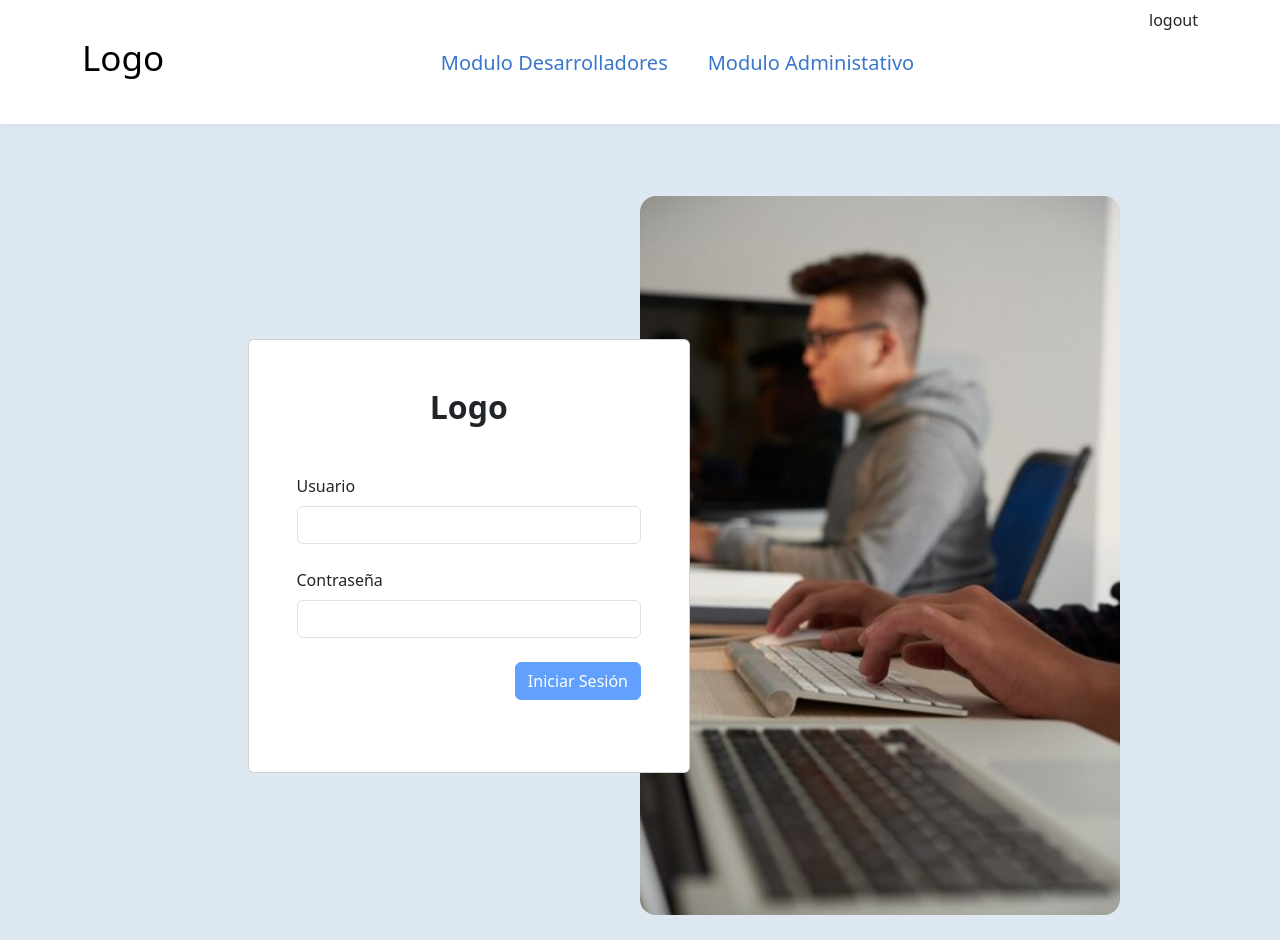
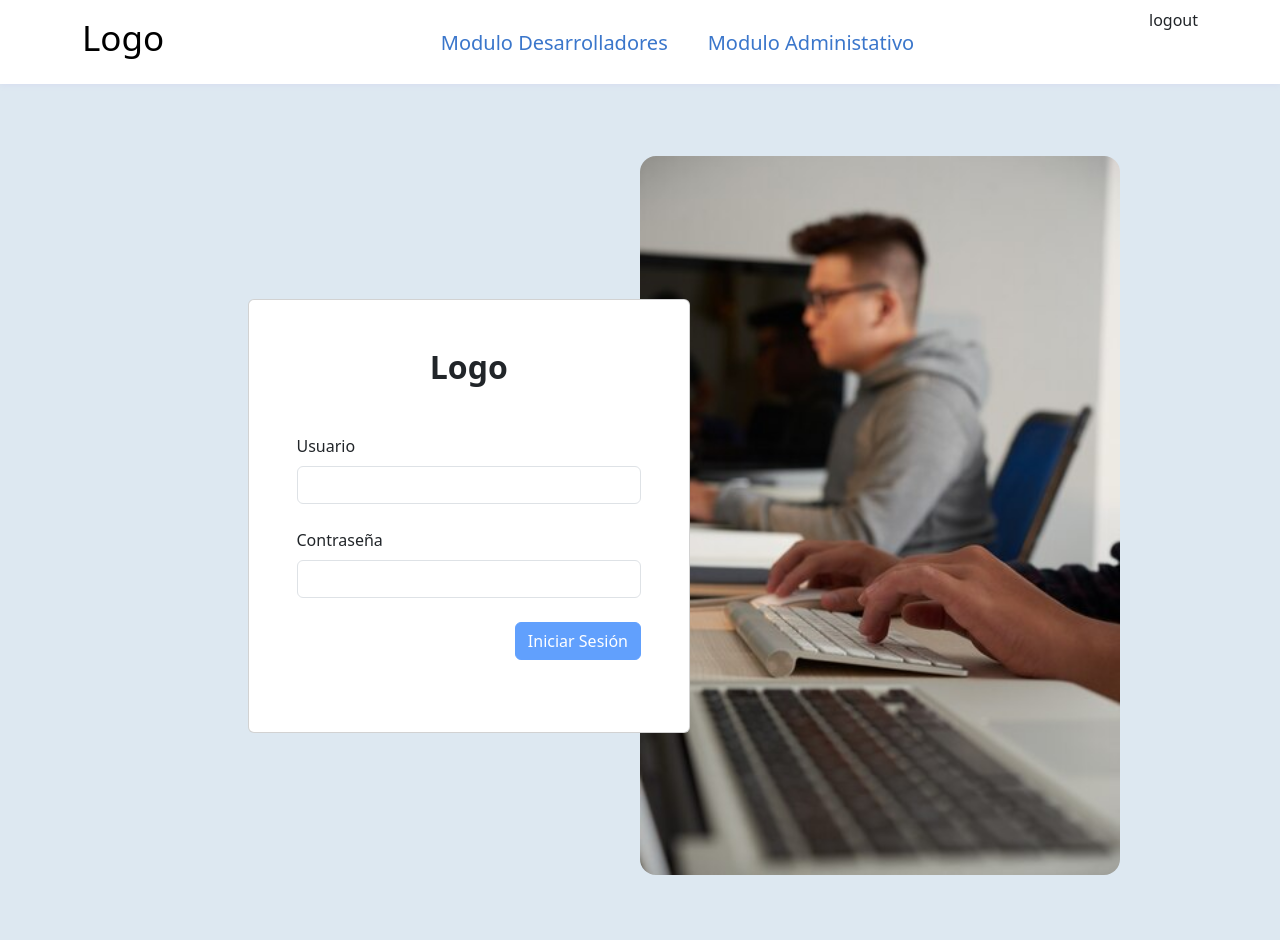
Before and after one commit to Gianefj11/tallerDevApis, an Angular app: page /auth/login in a window 1280 px wide. After the commit the page ends 900 px from the top, so only its background shows below. Built offline with nearby package versions, Linux system fonts and the light colour scheme.

Commit message:
mejora header

```diff
--- a/src/app/modules/shared/components/header/header.component.css
+++ b/src/app/modules/shared/components/header/header.component.css
@@ -17,10 +17,7 @@ header {
     text-decoration: none;
 }
 
-.main-menu {
-    margin: 20px 0px;
-    float: right;
-}
+
 .main-menu ul.nav {
     float: left;
     margin-right: 20px;
```
